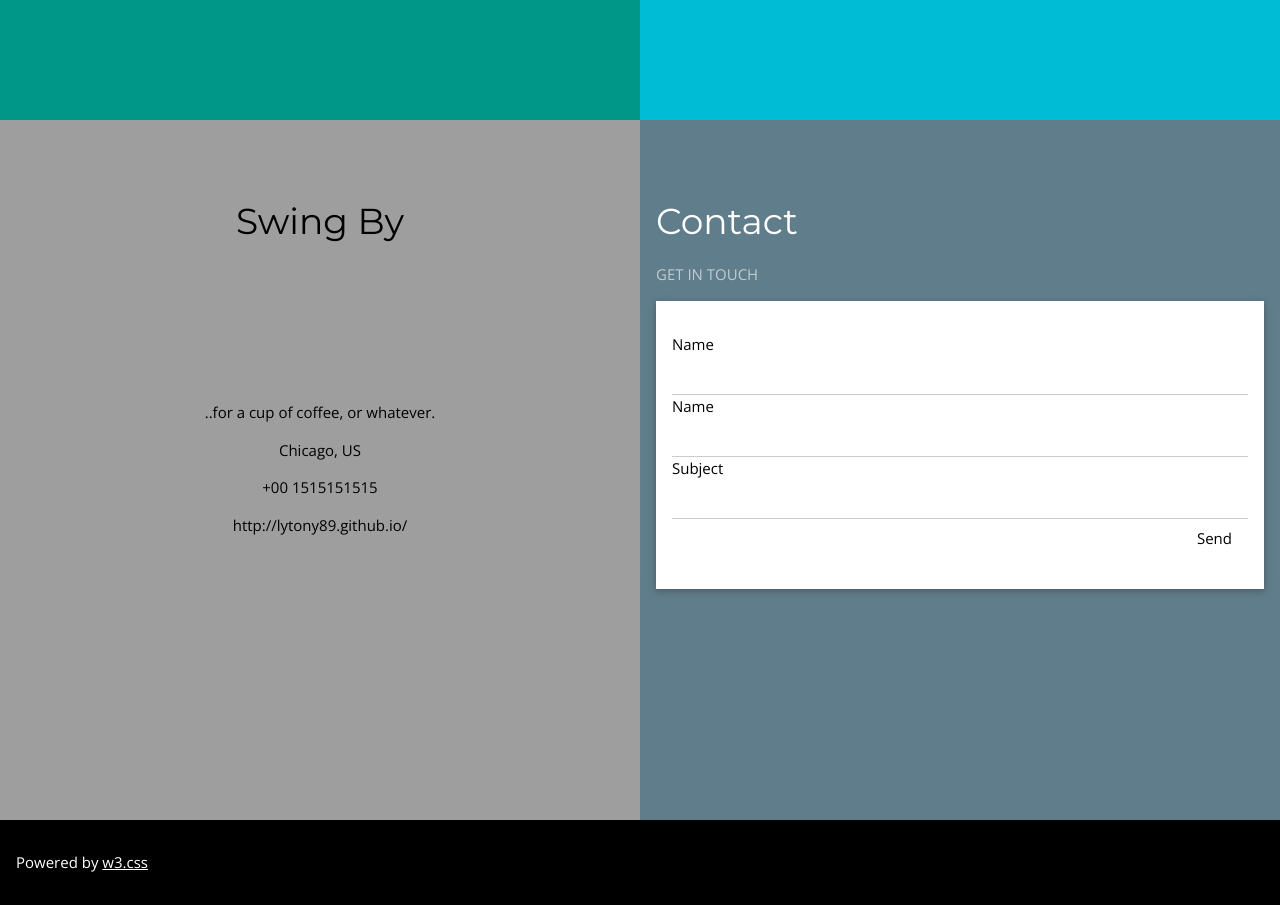
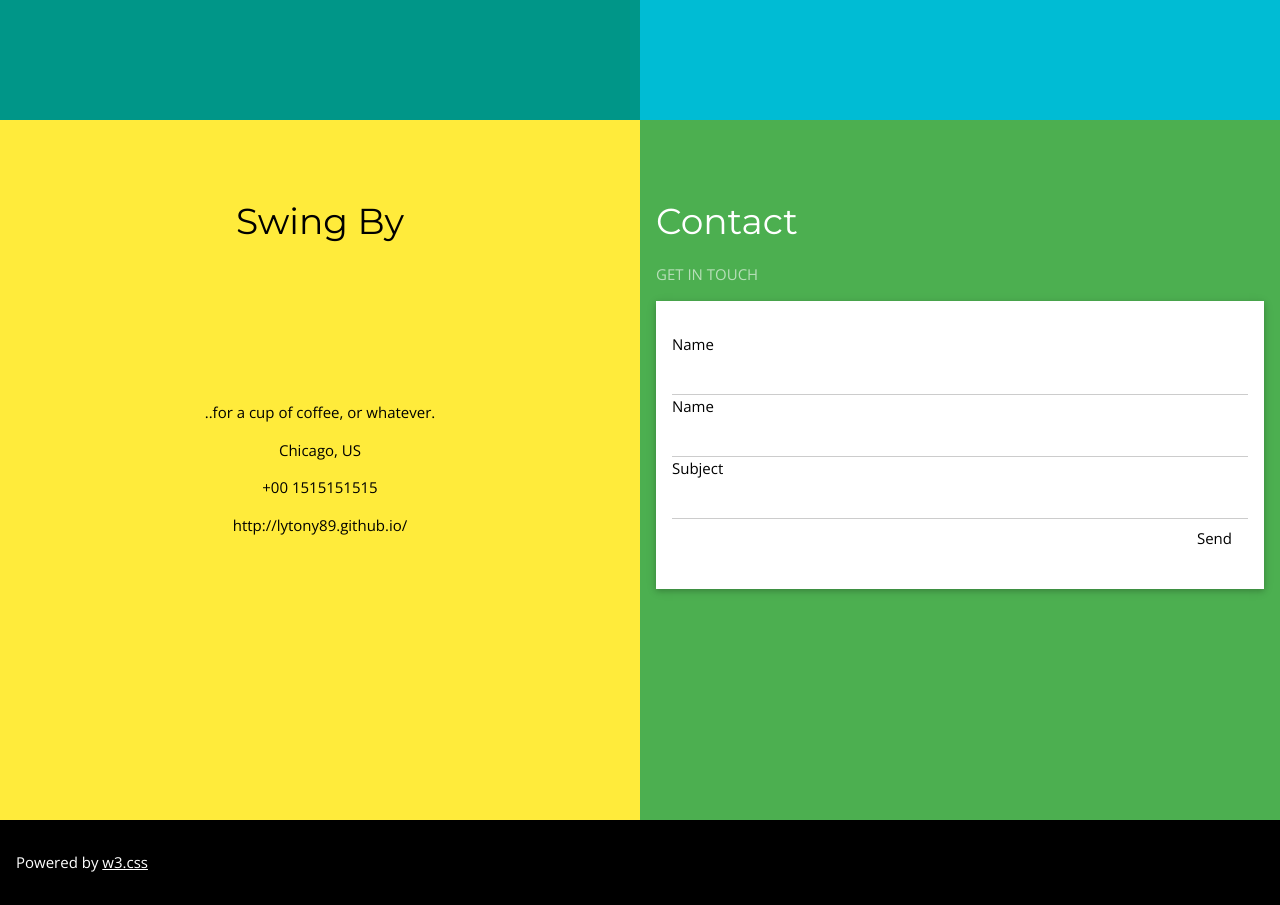
Before and after one commit to lytony89/lytony89.github.io, a plain HTML site: page index.html in a window 1280 px wide. Shown: the part 1380-2285 px from the top of the page. Drawn offline with nearby package versions, Linux system fonts and the light colour scheme.

Commit message:
Update index.html

```diff
--- a/index.html
+++ b/index.html
@@ -119,7 +119,7 @@ h1,h2,h3,h4,h5{font-family: "Montserrat", sans-serif;}
 
 <!-- Third Grid: Swing By & Contact -->
 <div class="w3-row" id="contact">
-  <div class="w3-half w3-grey w3-container w3-center" style="height:700px">
+  <div class="w3-half w3-yellow w3-container w3-center" style="height:700px">
     <div class="w3-padding-64">
       <h1>Swing By</h1>
     </div>
@@ -130,7 +130,7 @@ h1,h2,h3,h4,h5{font-family: "Montserrat", sans-serif;}
       <p>http://lytony89.github.io/</p>
     </div>
   </div>
-  <div class="w3-half w3-blue-grey w3-container" style="height:700px">
+  <div class="w3-half w3-green w3-container" style="height:700px">
     <div class="w3-padding-64 w3-padding-xxlarge">
       <h1>Contact</h1>
       <p class="w3-opacity">GET IN TOUCH</p>
```
